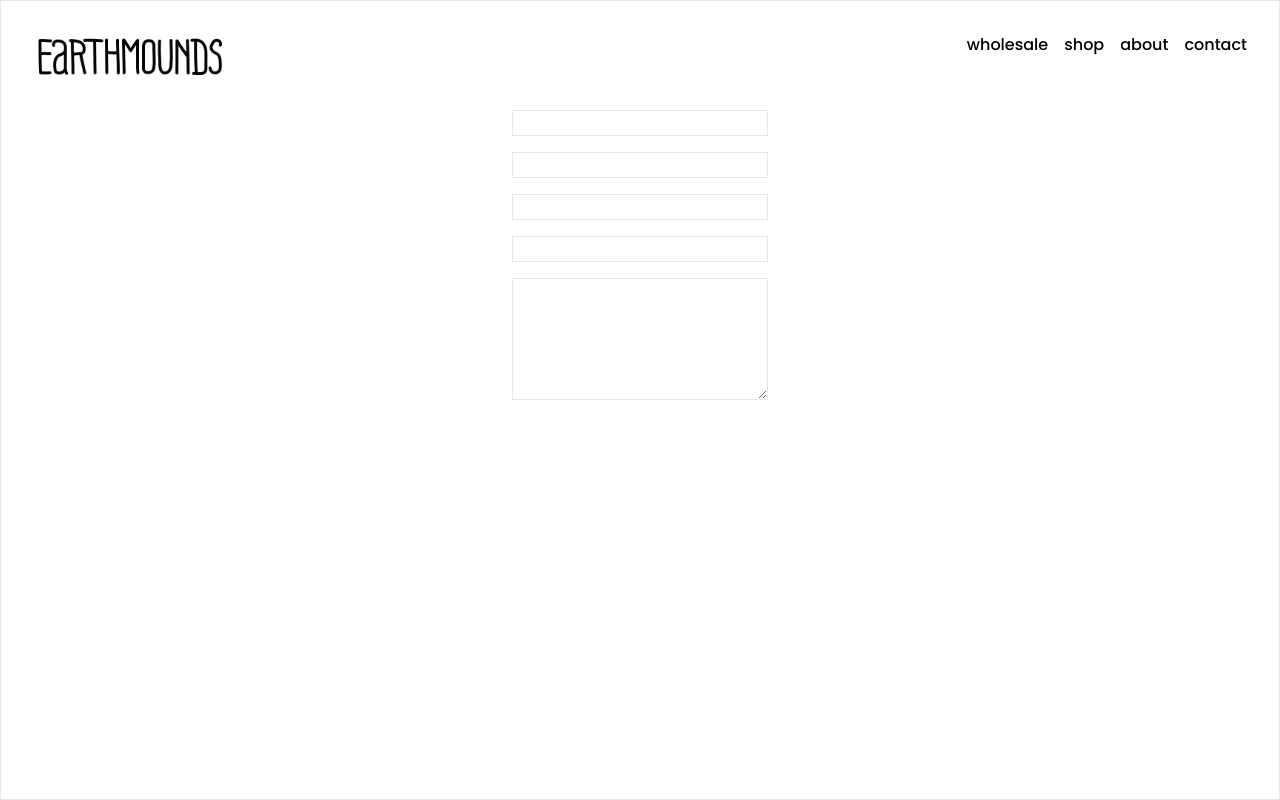
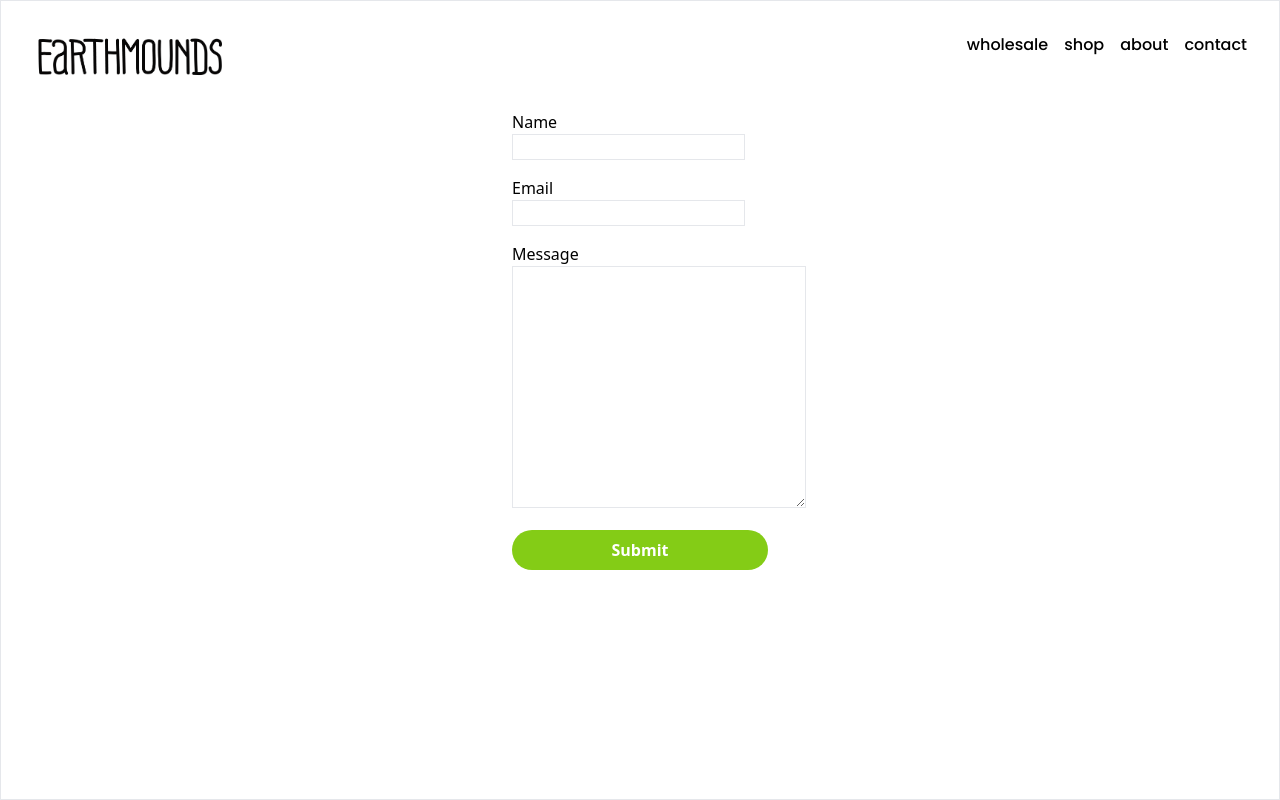
Before and after one commit to stujmar/earthmounds-dot-com, a website: page public/contact.html in a window 1280 px wide. Drawn offline with Linux system fonts and the light colour scheme.

Commit message:
[sm] added labels and submit button to the form

```diff
--- a/public/contact.html
+++ b/public/contact.html
@@ -21,13 +21,26 @@
                     <a href="./about.html" class="font-poppins font-medium hover:text-lime-500 cursor-pointer">about</a>
                     <a href="./contact.html" class="font-poppins font-medium hover:text-lime-500 cursor-pointer">contact</a>
                 </nav>
+                <div class="flex flex-col justify-between sm:hidden w-8 h-8">
+                    <div class="w-full h-1 bg-black"></div>
+                    <div class="w-full h-1 bg-black"></div>
+                    <div class="w-full h-1 bg-black"></div>
+                </div>
             </div>
             <form class="flex flex-col w-64 gap-4 mx-auto mt-8" action="">
-                <input class="border" type="text">
-                <input class="border" type="text">
-                <input class="border" type="text">
-                <input class="border" type="text">
-                <textarea class="border" name="" id="" cols="30" rows="5"></textarea>
+                <div>
+                    <label for="name">Name</label><br>
+                    <input name="name" class="border" type="text">
+                </div>
+                <div>
+                    <label for="email">Email</label><br>
+                    <input name="email" class="border" type="email">
+                </div>
+                <div>
+                    <label for="message">Message</label><br>
+                    <textarea name="message" class="border" cols="30" rows="10"></textarea>
+                </div>
+                <button class="bg-lime-500 hover:bg-lime-700 text-white font-bold py-2 px-4 rounded-full">Submit</button>
             </form>
         </div>
         <script src="./js/contact.js"></script>
```
Also changed, not shown: public/styles/styles.css.
